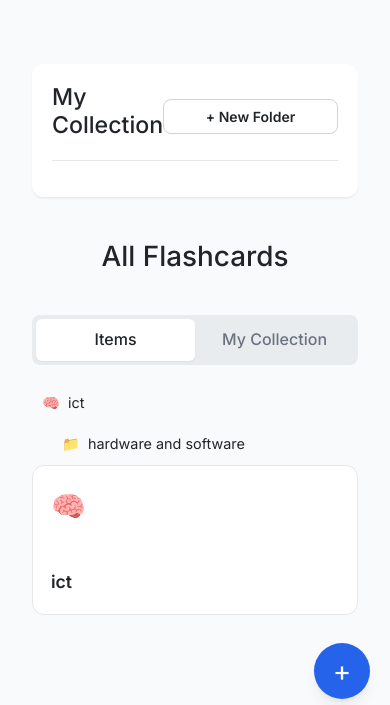
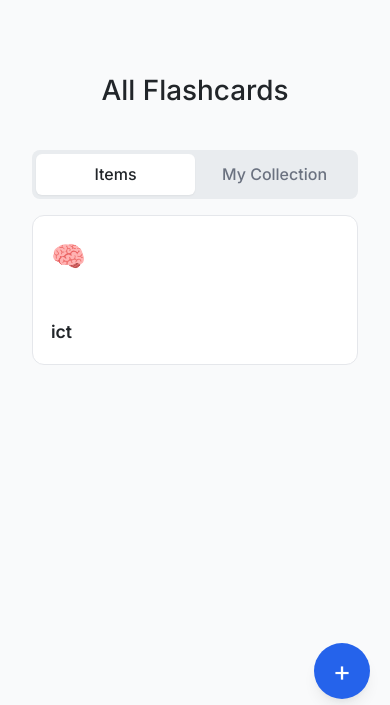
Before and after one commit to aya-aladdin/mocksplainer-flask, a Flask app: page /flashcards in a window 390 px wide. Shown: the part 55-760 px from the top of the page. Run offline with Flask 3, Linux system fonts and the light colour scheme; a user stored in the database is signed in.

Commit message:
fixed flashcards

```diff
--- a/static/flashcards.css
+++ b/static/flashcards.css
@@ -549,6 +549,16 @@ padding: 0;
         box-shadow: var(--shadow);
     }
 
+    /* Hide sidebar by default on mobile, as 'Items' is the default view */
+    .flashcards-sidebar {
+        display: none;
+    }
+
+    /* Hide folder tree by default on mobile, as 'Items' is the default view */
+    #folder-tree {
+        display: none;
+    }
+
     .fab {
         display: flex;
         align-items: center;
--- a/templates/flashcards.html
+++ b/templates/flashcards.html
@@ -1013,9 +1013,11 @@ document.addEventListener('DOMContentLoaded', function() {
 
             const itemsView = document.getElementById('items-container');
             const foldersView = document.getElementById('folder-tree');
+            const sidebar = document.querySelector('.flashcards-sidebar');
 
             itemsView.style.display = view === 'items' ? 'grid' : 'none';
             foldersView.style.display = view === 'folders' ? 'block' : 'none';
+            sidebar.style.display = view === 'folders' ? 'block' : 'none';
         }
     });
 
```
